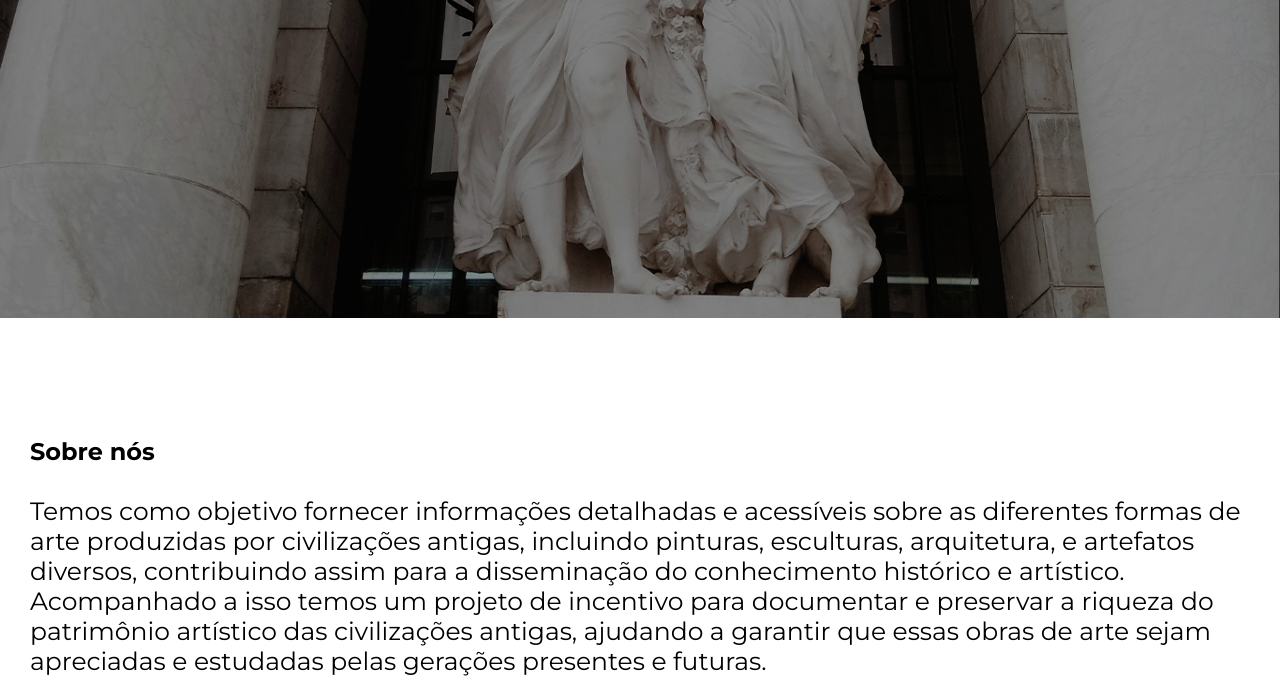
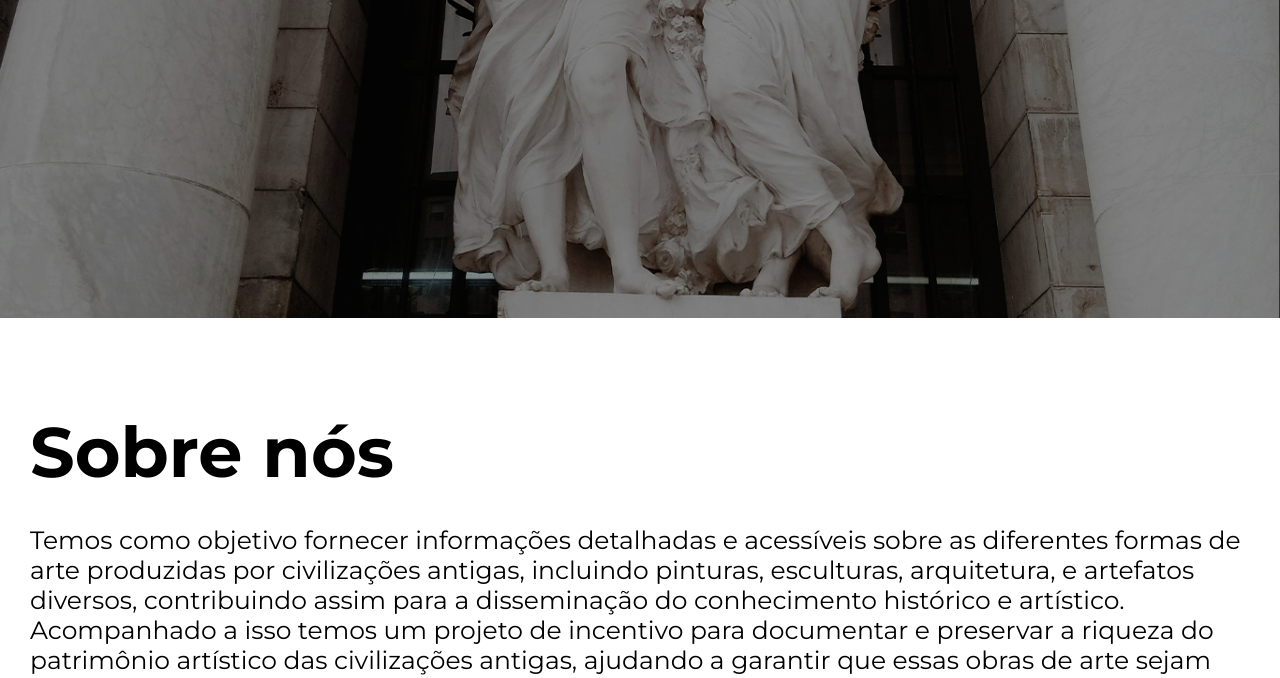
Before and after one commit to mariosilvv/Projeto-G4, a plain HTML site: page index.html in a window 1280 px wide. Shown: the part 402-1080 px from the top of the page. Drawn offline with nearby package versions, Linux system fonts and the light colour scheme.

Commit message:
alterei o css

```diff
--- a/css/style.css
+++ b/css/style.css
@@ -1,4 +1,8 @@
 @import 'slide.css';
 @import url('https://fonts.googleapis.com/css2?family=Montserrat:ital,wght@0,100..900;1,100..900&display=swap');
 @import 'menu.css';
-@import 'reset.css'
+@import 'reset.css';
+
+.descricao h1 {
+    font-size: 70px;
+}
```
